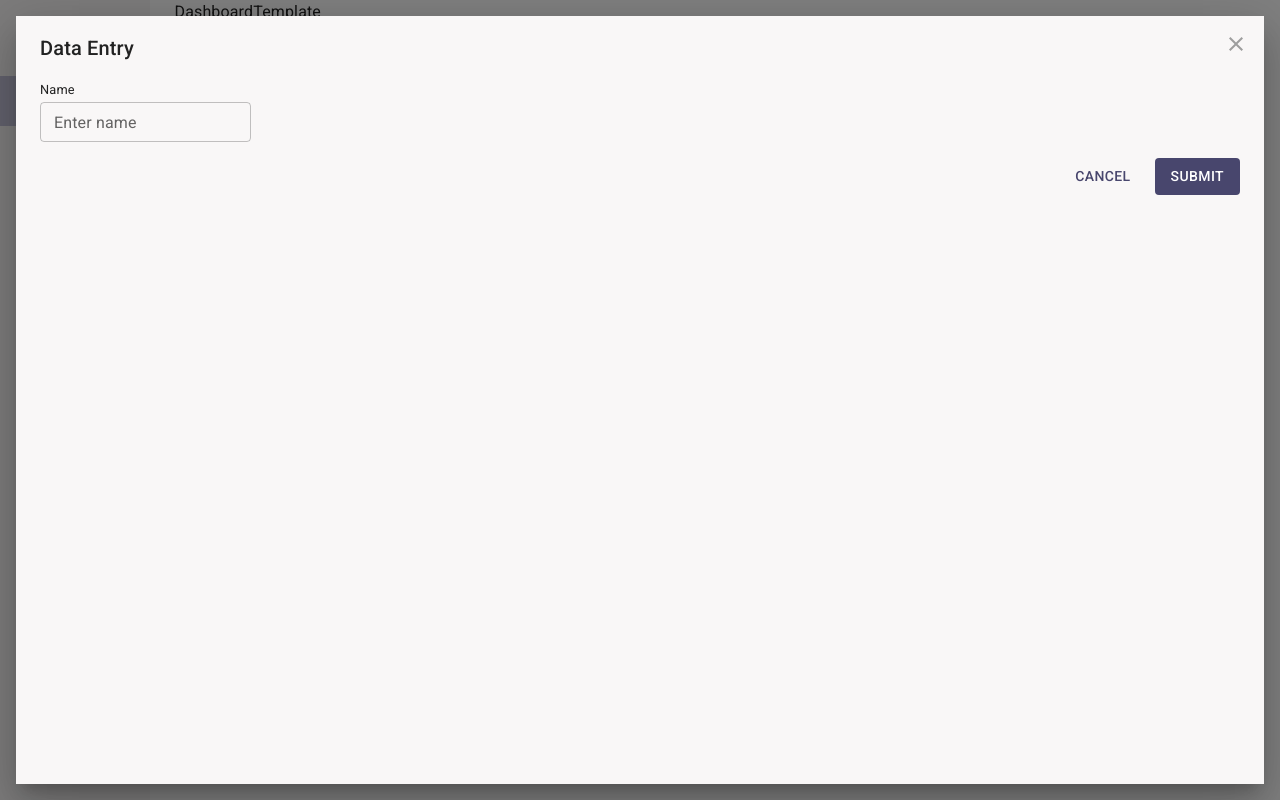
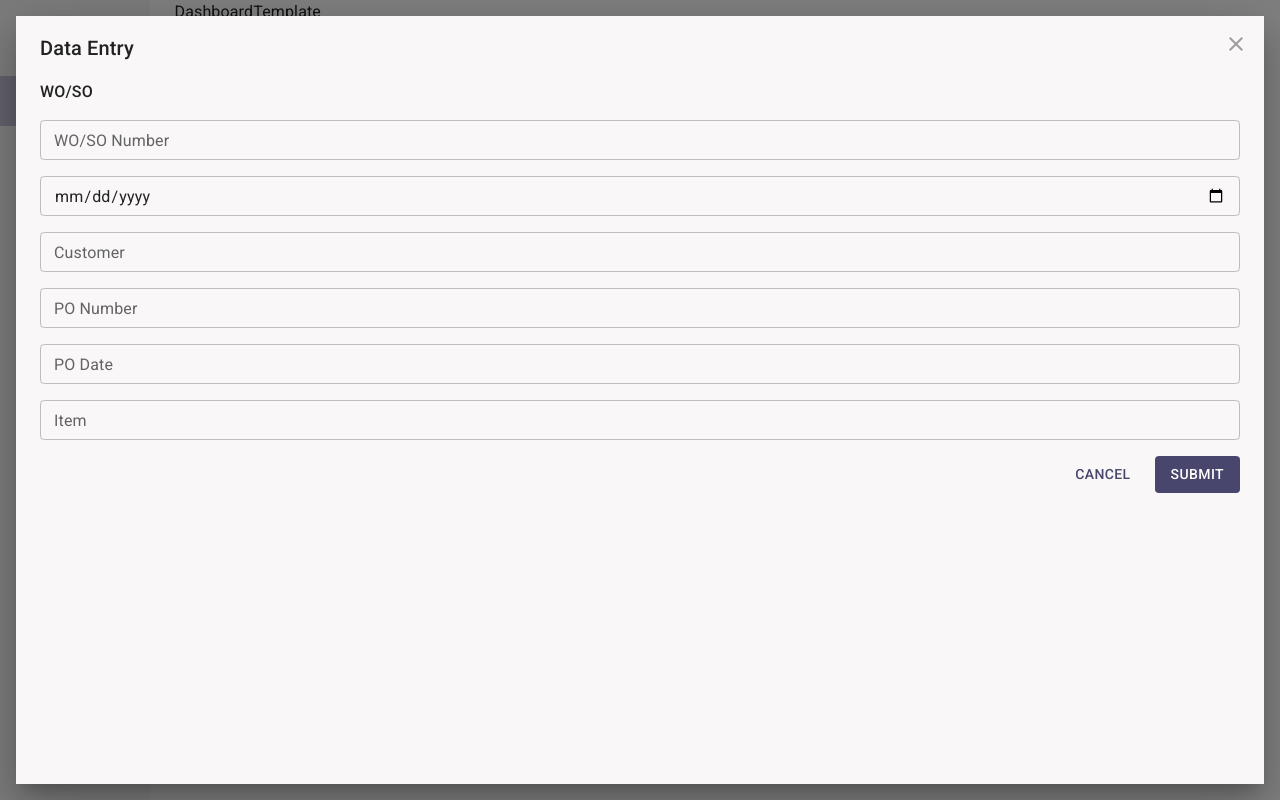
Before and after one commit to KZ-ERP-solutions/ERPfrontend, a React (Create React App) app: page /marketing in a window 1280 px wide. Both pictures are taken after a click on the button "DATA ENTRY". Built offline with nearby package versions, Linux system fonts and the light colour scheme; the HTML template or start-up script is replaced by a standard one.

Commit message:
form initial values

```diff
--- a/src/components/departments/marketing/dashboard/dataEntry/DataEntryForm.js
+++ b/src/components/departments/marketing/dashboard/dataEntry/DataEntryForm.js
@@ -4,22 +4,39 @@ import {
   CircularProgress,
   Container,
   FormControl,
+  Grid,
   TextField,
+  Typography,
 } from '@mui/material'
 import { useFormik } from 'formik'
 import React from 'react'
 
 const initialValues = {
-  name: '',
-  incorporationDate: '',
-  place: '',
-  nature: '',
-  sector: '',
-  keyManagement: [],
-  promoters: [],
-  subsidiaries: [],
-  targetIpo: '',
-  sme: null,
+  // WO/SO Number
+  woso_no: '',
+  woso_date: '',
+  customer: '',
+  po_no: '',
+  po_date: '',
+  item: '',
+
+  // Consignee
+  consignee_org: '',
+  consignee_addr_line1: '',
+  consignee_addr_line2: '',
+  consignee_addr_line3: '',
+  consignee_pin: '',
+  consignee_mob_no: '',
+  consignee_gst_no: '',
+
+// Buyer
+  buyer_org: '',
+  buyer_addr_line1: '',
+  buyer_addr_line2: '',
+  buyer_addr_line3: '',
+  buyer_pin: '',
+  buyer_mob_no: '',
+  buyer_gst_no: '',
 }
 
 const DataEntryForm = ({ close, handleSubmit, submitting }) => {
@@ -33,27 +50,127 @@ const DataEntryForm = ({ close, handleSubmit, submitting }) => {
   return (
     <Container disableGutters maxWidth="100%">
       <form onSubmit={formik.handleSubmit}>
-        <Box>
-          <FormControl>
-            <label
-              htmlFor="name"
-              style={{ marginBottom: '3px', fontSize: '0.8rem' }}>
-              Name
-            </label>
+        <Box display={'flex'} gap={4}>
+          {/* WO/SO */}
+          <Grid container spacing={2}>
+            <Grid item xs={12}>
+              <Typography variant="body1" fontWeight={500} sx={{ mb: 2 }}>
+                WO/SO
+              </Typography>
+              <FormControl sx={{ width: '100%' }}>
                 <TextField
                   fullWidth
                   //   disabled={submitting}
                   size="small"
-              InputLabelProps={{ shrink: false }}
-              id="name"
-              name="name"
-              label={formik.values.name ? '' : 'Enter name'}
-              value={formik.values.name}
+                  id="woso_no"
+                  name="woso_no"
+                  label="WO/SO Number"
+                  value={formik.values.woso_no}
                   onChange={formik.handleChange}
-              error={formik.touched.name && Boolean(formik.errors.name)}
-              helperText={formik.touched.name && formik.errors.name}
+                  error={
+                    formik.touched.woso_no && Boolean(formik.errors.woso_no)
+                  }
+                  helperText={formik.touched.woso_no && formik.errors.woso_no}
                 />
               </FormControl>
+            </Grid>
+
+            <Grid item xs={12}>
+              <FormControl sx={{ width: '100%' }}>
+                <TextField
+                  fullWidth
+                  //   disabled={submitting}
+                  size="small"
+                  id="woso_date"
+                  name="woso_date"
+                  type={'date'}
+                  value={formik.values.woso_date}
+                  onChange={formik.handleChange}
+                  error={
+                    formik.touched.woso_date && Boolean(formik.errors.woso_date)
+                  }
+                  helperText={
+                    formik.touched.woso_date && formik.errors.woso_date
+                  }
+                />
+              </FormControl>
+            </Grid>
+
+            <Grid item xs={12}>
+              <FormControl sx={{ width: '100%' }}>
+                <TextField
+                  fullWidth
+                  //   disabled={submitting}
+                  size="small"
+                  id="customer"
+                  name="customer"
+                  label="Customer"
+                  value={formik.values.customer}
+                  onChange={formik.handleChange}
+                  error={
+                    formik.touched.customer && Boolean(formik.errors.customer)
+                  }
+                  helperText={formik.touched.customer && formik.errors.customer}
+                />
+              </FormControl>
+            </Grid>
+
+            <Grid item xs={12}>
+              <FormControl sx={{ width: '100%' }}>
+                <TextField
+                  fullWidth
+                  //   disabled={submitting}
+                  size="small"
+                  id="po_no"
+                  name="po_no"
+                  label="PO Number"
+                  value={formik.values.po_no}
+                  onChange={formik.handleChange}
+                  error={formik.touched.po_no && Boolean(formik.errors.po_no)}
+                  helperText={formik.touched.po_no && formik.errors.po_no}
+                />
+              </FormControl>
+            </Grid>
+
+            <Grid item xs={12}>
+              <FormControl sx={{ width: '100%' }}>
+                <TextField
+                  fullWidth
+                  //   disabled={submitting}
+                  size="small"
+                  id="po_date"
+                  name="po_date"
+                  label="PO Date"
+                  value={formik.values.po_date}
+                  onChange={formik.handleChange}
+                  error={
+                    formik.touched.po_date && Boolean(formik.errors.po_date)
+                  }
+                  helperText={formik.touched.po_date && formik.errors.po_date}
+                />
+              </FormControl>
+            </Grid>
+
+            <Grid item xs={12}>
+              <FormControl sx={{ width: '100%' }}>
+                <TextField
+                  fullWidth
+                  //   disabled={submitting}
+                  size="small"
+                  id="item"
+                  name="item"
+                  label="Item"
+                  value={formik.values.item}
+                  onChange={formik.handleChange}
+                  error={formik.touched.item && Boolean(formik.errors.item)}
+                  helperText={formik.touched.item && formik.errors.item}
+                />
+              </FormControl>
+            </Grid>
+          </Grid>
+
+          {/* Consignee */}
+
         </Box>
 
         <Box sx={{ display: 'flex', justifyContent: 'end', mt: 2, gap: 2 }}>
--- /dev/null
+++ b/src/components/departments/marketing/dashboard/dataEntry/temp.json
@@ -0,0 +1,5 @@
+{
+  "items": [{ "SI No.": "", "isStd": false },{}],
+  "total": "",
+  "freight": ""
+}
```
Lines whose indentation alone changed are shown as unchanged.
